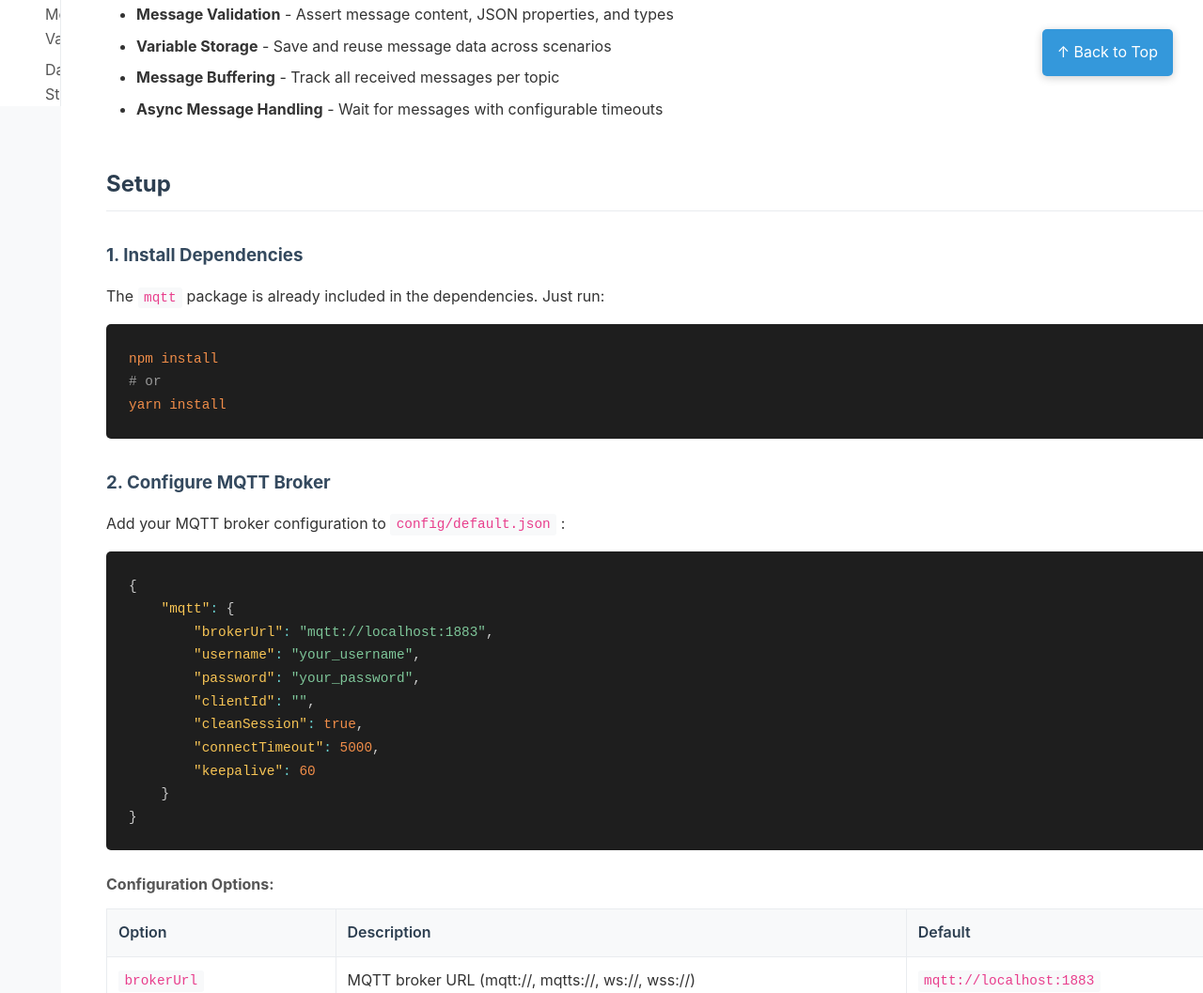
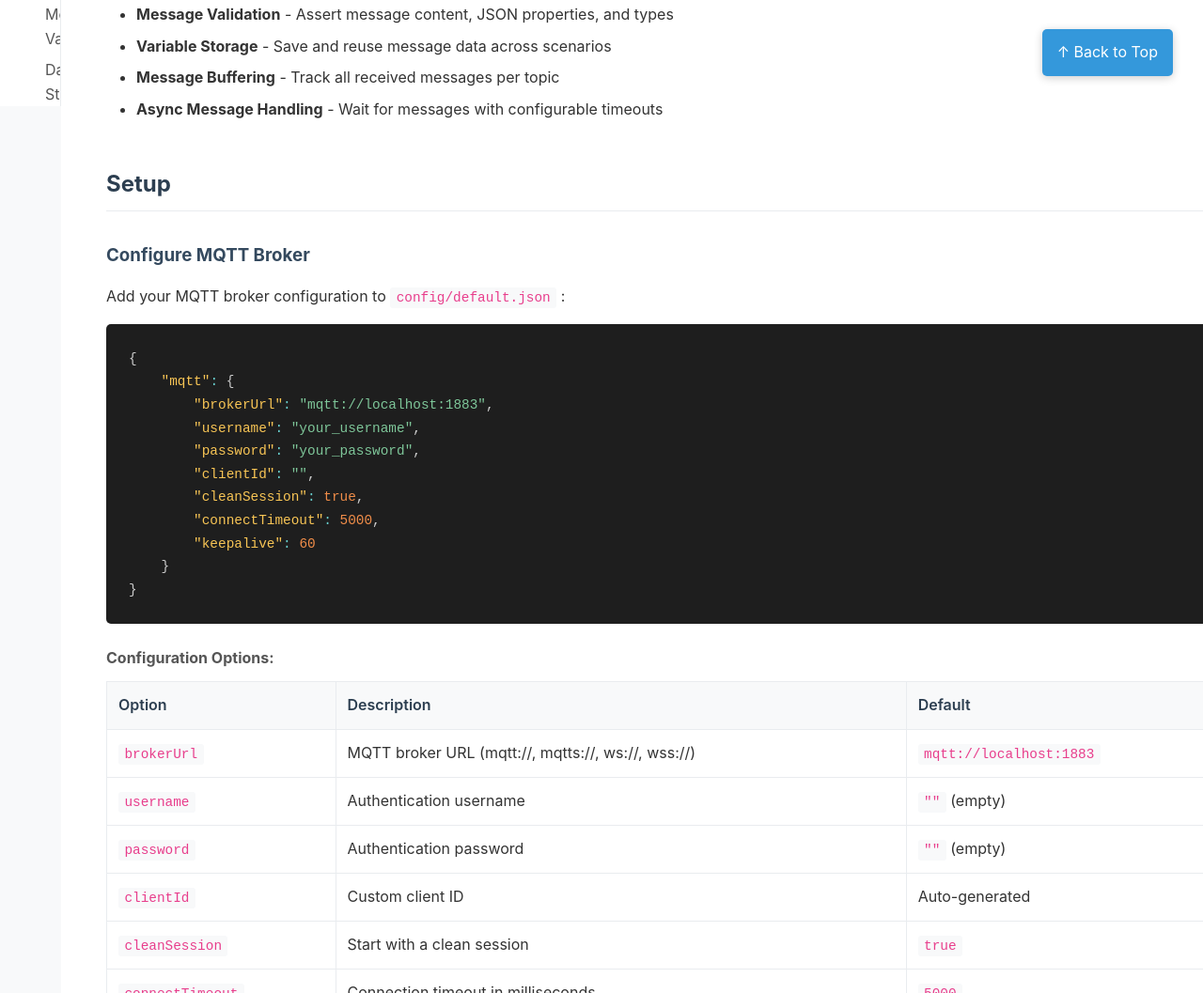
Before and after one commit to MiroslavRusev/cuppet-core, a website: page docs/mqtt-testing.html in a window 1280 px wide. Shown: the part 687-1744 px from the top of the page at 94% size. Drawn offline with nearby package versions, Linux system fonts and the light colour scheme.

Commit message:
docs: updating mqtt docs.

```diff
--- a/docs/mqtt-testing.html
+++ b/docs/mqtt-testing.html
@@ -393,17 +393,7 @@
         <section id="setup">
           <h2>Setup</h2>
 
-          <h3 id="install-dependencies">1. Install Dependencies</h3>
-          <p>
-            The
-            <code>mqtt</code>
-            package is already included in the dependencies. Just run:
-          </p>
-          <pre><code class="language-bash">npm install
-# or
-yarn install</code></pre>
-
-          <h3 id="configure-mqtt">2. Configure MQTT Broker</h3>
+          <h3 id="configure-mqtt">Configure MQTT Broker</h3>
           <p>
             Add your MQTT broker configuration to
             <code>config/default.json</code>
```
